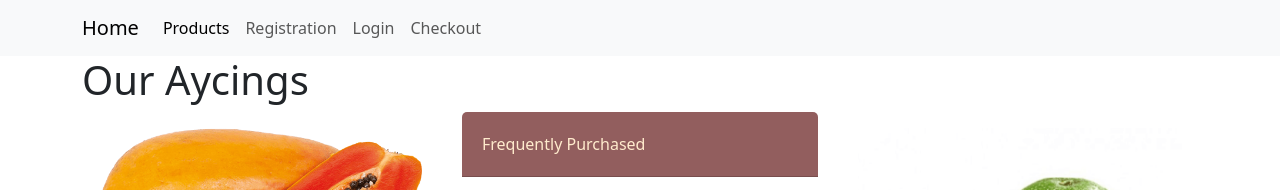
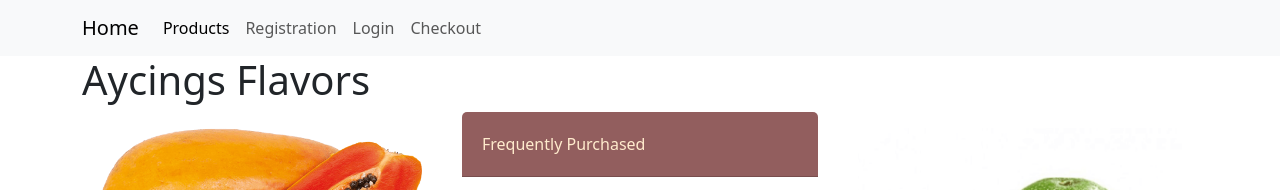
Before and after one commit to IcelineKing/capstone-store-, a plain HTML site: page products.html in a window 1280 px wide. Shown: the top 190 px of the page. Drawn offline with nearby package versions, Linux system fonts and the light colour scheme.

Commit message:
updated header for product page

```diff
--- a/products.html
+++ b/products.html
@@ -56,7 +56,7 @@
             <div class="container">
                 <div class="row">
                     <div class="col">
-                        <h1>Our Aycings</h1>
+                        <h1>Aycings Flavors</h1>
                     </div>
                 </div>
 
```
